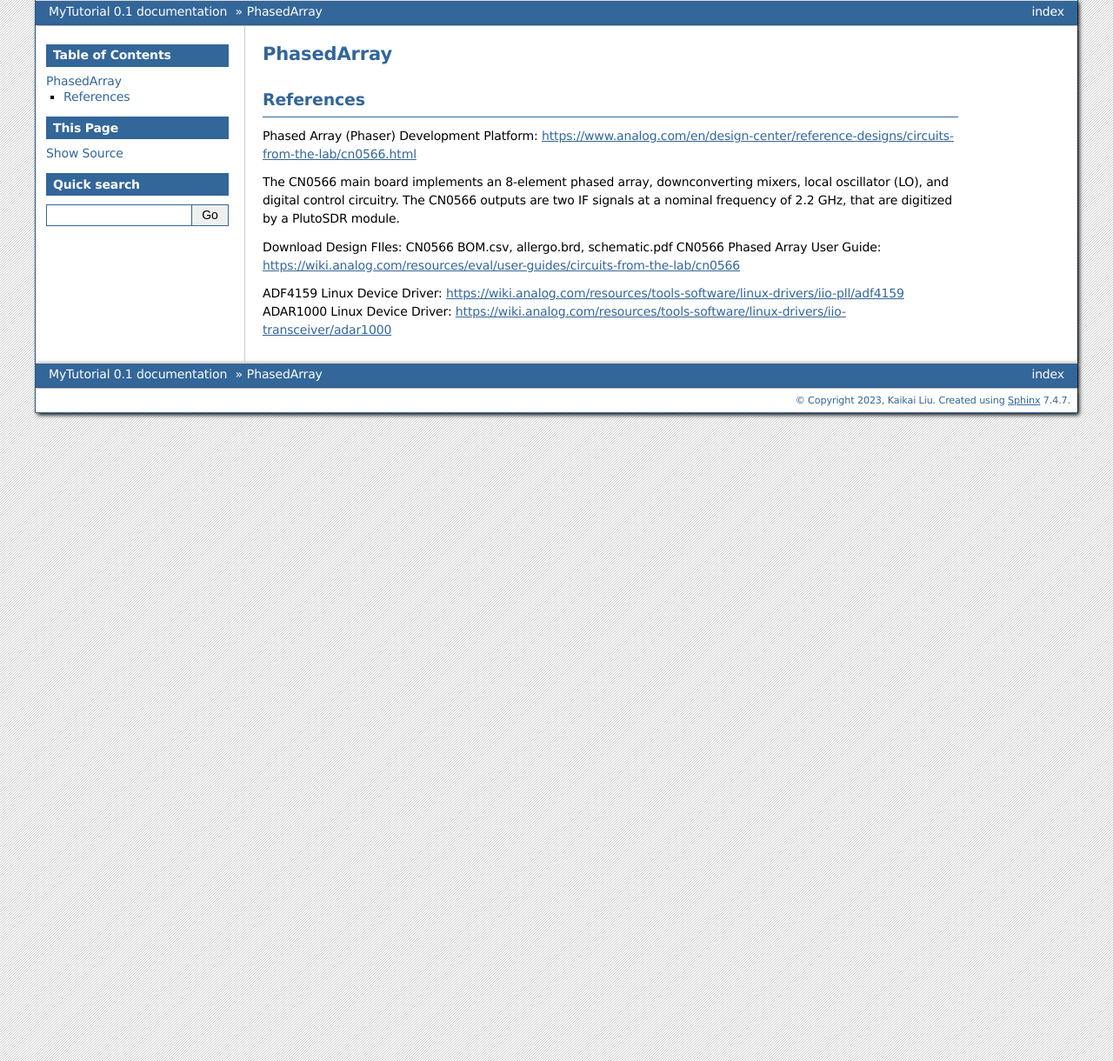
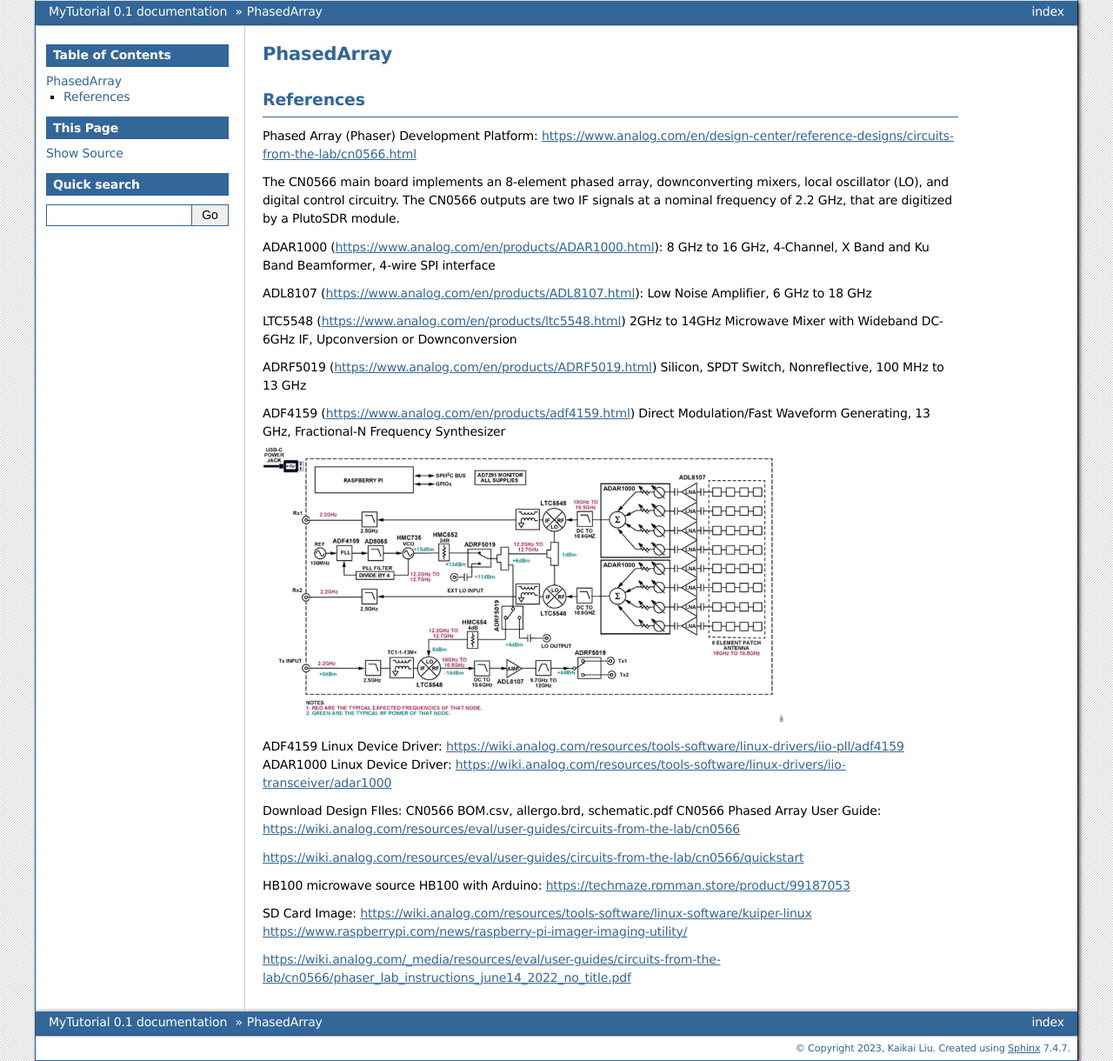
Before and after one commit to lkk688/mytutorial, a Sphinx documentation site: the page built from docs/source/PhasedArray.rst, in a window 1280 px wide. Shown: the whole page at 87% size. Built offline with Sphinx 7.4.7, drawn with Linux system fonts in a browser that asks for light colours.

Commit message:
update phasedarray

```diff
--- a/docs/source/PhasedArray.rst
+++ b/docs/source/PhasedArray.rst
@@ -7,9 +7,35 @@
 
 The CN0566 main board implements an 8-element phased array, downconverting mixers, local oscillator (LO), and digital control circuitry. The CN0566 outputs are two IF signals at a nominal frequency of 2.2 GHz, that are digitized by a PlutoSDR module.
 
+ADAR1000 (https://www.analog.com/en/products/ADAR1000.html): 8 GHz to 16 GHz, 4-Channel, X Band and Ku Band Beamformer, 4-wire SPI interface
+
+ADL8107 (https://www.analog.com/en/products/ADL8107.html): Low Noise Amplifier, 6 GHz to 18 GHz
+
+LTC5548 (https://www.analog.com/en/products/ltc5548.html) 2GHz to 14GHz Microwave Mixer with Wideband DC-6GHz IF, Upconversion or Downconversion
+
+ADRF5019 (https://www.analog.com/en/products/ADRF5019.html) Silicon, SPDT Switch, Nonreflective, 100 MHz to 13 GHz
+
+ADF4159 (https://www.analog.com/en/products/adf4159.html) Direct Modulation/Fast Waveform Generating, 13 GHz, Fractional-N Frequency Synthesizer
+
+
+.. image:: imgs/ADI/CN0566_01.png
+  :width: 600
+  :alt: CN0566 diagram
+
+
+ADF4159 Linux Device Driver: https://wiki.analog.com/resources/tools-software/linux-drivers/iio-pll/adf4159
+ADAR1000 Linux Device Driver: https://wiki.analog.com/resources/tools-software/linux-drivers/iio-transceiver/adar1000
 
 Download Design FIles: CN0566 BOM.csv, allergo.brd, schematic.pdf
 CN0566 Phased Array User Guide: https://wiki.analog.com/resources/eval/user-guides/circuits-from-the-lab/cn0566
 
-ADF4159 Linux Device Driver: https://wiki.analog.com/resources/tools-software/linux-drivers/iio-pll/adf4159
-ADAR1000 Linux Device Driver: https://wiki.analog.com/resources/tools-software/linux-drivers/iio-transceiver/adar1000
+https://wiki.analog.com/resources/eval/user-guides/circuits-from-the-lab/cn0566/quickstart
+
+HB100 microwave source
+HB100 with Arduino: https://techmaze.romman.store/product/99187053
+
+SD Card Image:
+https://wiki.analog.com/resources/tools-software/linux-software/kuiper-linux
+https://www.raspberrypi.com/news/raspberry-pi-imager-imaging-utility/
+
+https://wiki.analog.com/_media/resources/eval/user-guides/circuits-from-the-lab/cn0566/phaser_lab_instructions_june14_2022_no_title.pdf
```
Also changed, not shown: docs/source/imgs/ADI/CN0566_01.png (added).
